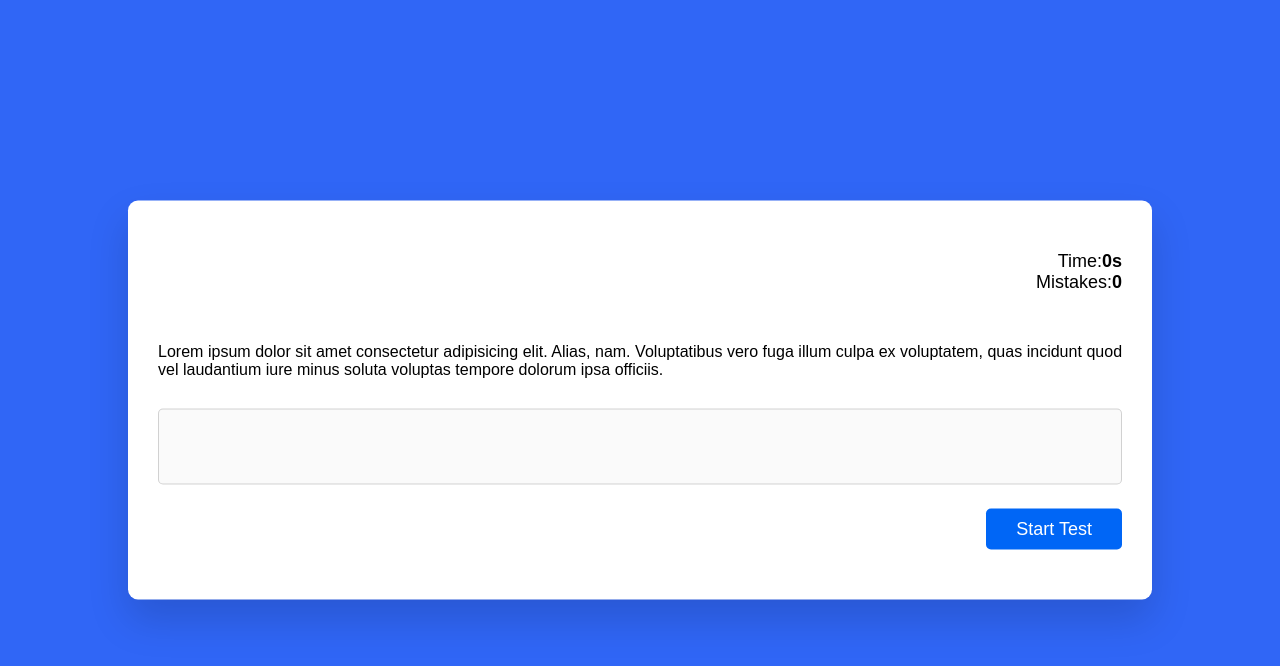
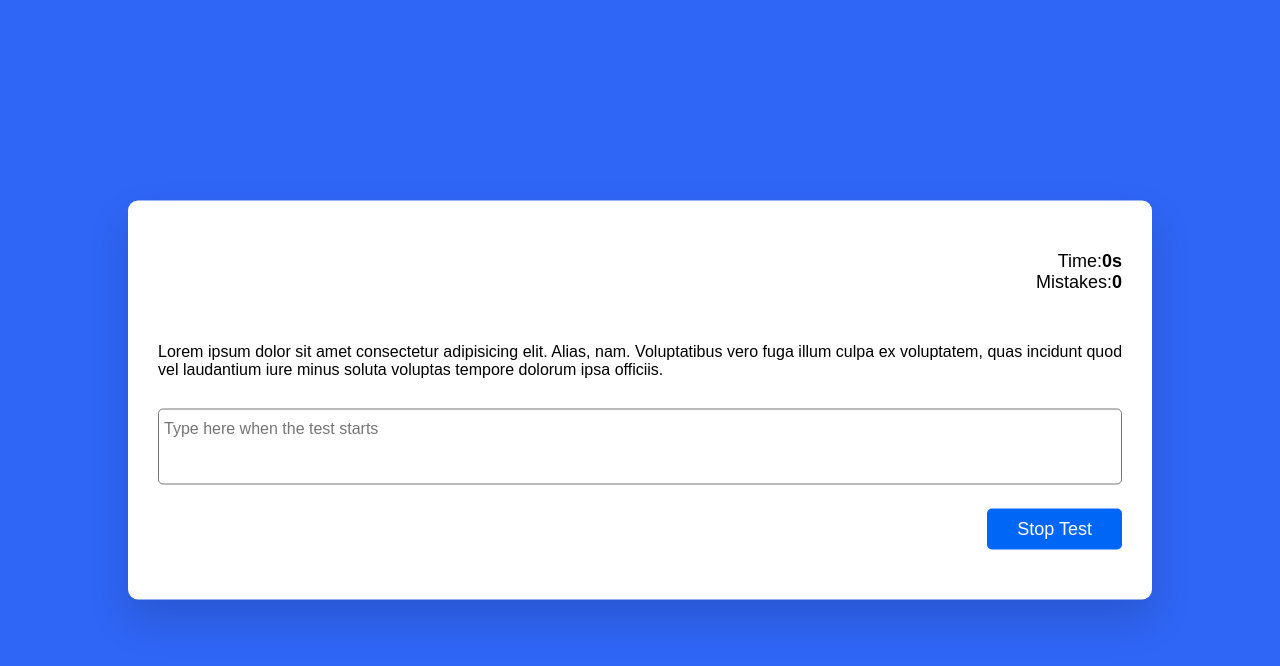
Before and after one commit to AmirTaki/Typing-test, a plain HTML site: page index.html in a window 1280 px wide. Both pictures are taken after a click on the button "Start Test". Drawn offline with Linux system fonts and the light colour scheme.

Commit message:
start test function js

```diff
--- a/index.html
+++ b/index.html
@@ -20,7 +20,7 @@
         </div>
         <textarea rows="3" id = "quote-input" placeholder="Type here when the test starts ">
         </textarea>
-        <button id = "start-test">
+        <button id = "start-test" onclick="startTest()">
             Start Test
         </button>
         <button id = "stop-test">
--- a/src/main.js
+++ b/src/main.js
@@ -27,9 +27,17 @@ const renderNewQuote = async() => {
 }
 
 window.onload = ()=> {
-    userInput.value
+    userInput.value = ""
     document.getElementById("start-test").style.display = "block"
     document.getElementById("stop-test").style.display = "none"
     userInput.disabled = true;
     renderNewQuote()
 }
+
+const startTest = () => {
+    mistakes = 0;
+    timer = ""
+    userInput.disabled = false;
+    document.getElementById("start-test").style.display = "none"
+    document.getElementById("stop-test").style.display = 'block'
+}
```
